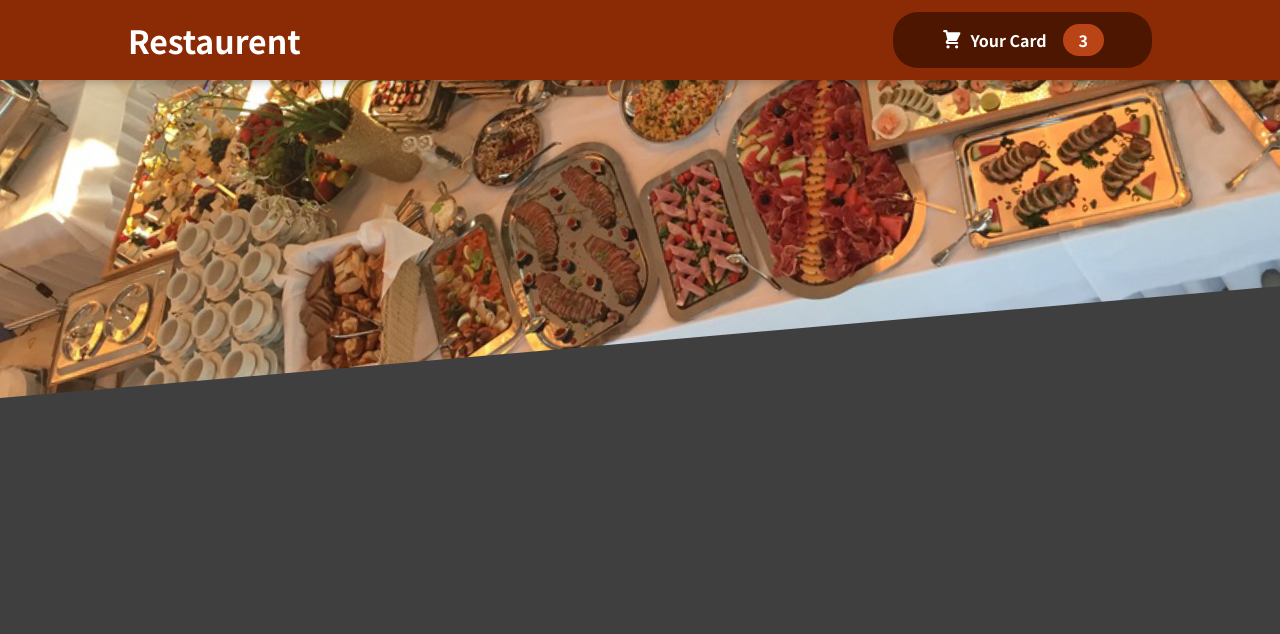
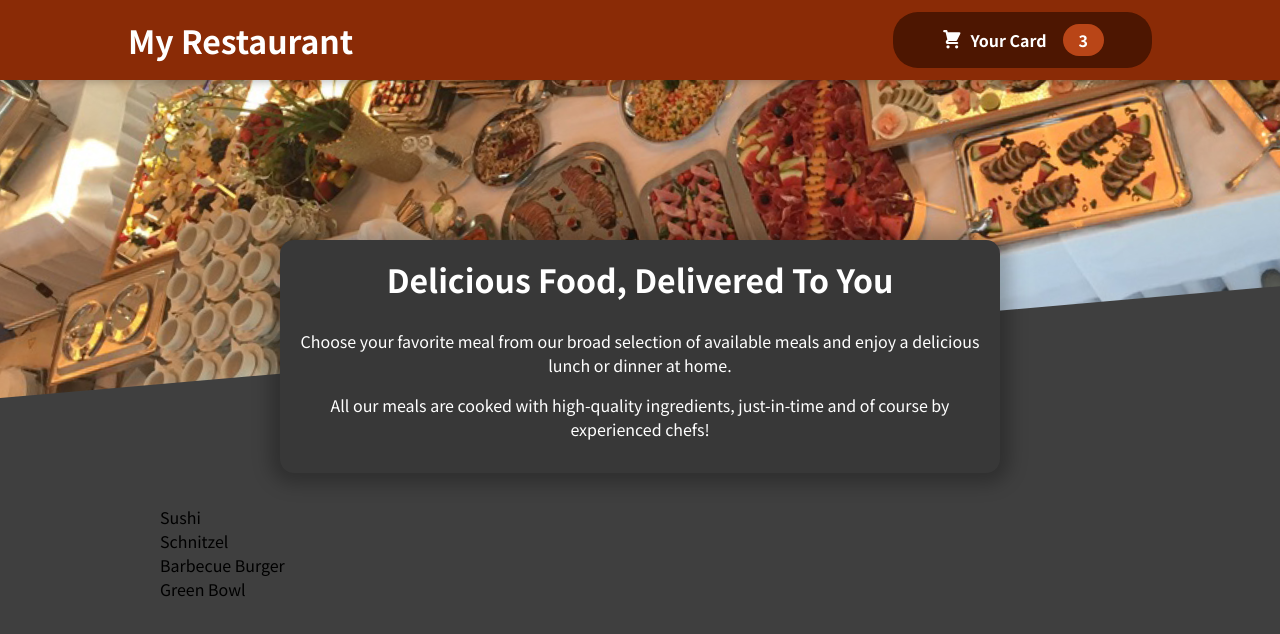
Before and after one commit to AshishSinghDeveloper/Food-Order, a React (Create React App) app: page / in a window 1280 px wide. Shown: the top 634 px of the page. Built offline with nearby package versions, Linux system fonts and the light colour scheme.

Commit message:
Add meal info

```diff
--- a/src/App.js
+++ b/src/App.js
@@ -1,10 +1,14 @@
 import { Fragment } from "react/cjs/react.production.min";
 import Header from "./Components/Layout/Header";
+import Meals from "./Components/Meals/Meals";
 
 function App() {
   return (
     <Fragment>
       <Header />
+      <main>
+        <Meals />
+      </main>
     </Fragment>
   );
 }
--- a/src/Components/Layout/Header.js
+++ b/src/Components/Layout/Header.js
@@ -7,7 +7,7 @@
   return (
     <Fragment>
       <header className={style.header}>
-        <h1>Restaurent</h1>
+        <h1>My Restaurant</h1>
         <HeaderCardButton></HeaderCardButton>
       </header>
       <div className={style["main-image"]}>
--- /dev/null
+++ b/src/Components/Meals/AvailableMeals.js
@@ -0,0 +1,40 @@
+import style from './AvailableMeals.module.css';
+
+const DUMMY_MEALS = [
+  {
+    id: 'm1',
+    name: 'Sushi',
+    description: 'Finest fish and veggies',
+    price: 22.99,
+  },
+  {
+    id: 'm2',
+    name: 'Schnitzel',
+    description: 'A german specialty!',
+    price: 16.5,
+  },
+  {
+    id: 'm3',
+    name: 'Barbecue Burger',
+    description: 'American, raw, meaty',
+    price: 12.99,
+  },
+  {
+    id: 'm4',
+    name: 'Green Bowl',
+    description: 'Healthy...and green...',
+    price: 18.99,
+  },
+];
+
+const AvailableMeals = () => {
+  const mealList = DUMMY_MEALS.map((meal) => <li>{meal.name}</li> );
+
+  return (
+    <section className={style.meals}>
+      <ul>{mealList}</ul>
+    </section>
+  );
+};
+
+export default AvailableMeals;
--- /dev/null
+++ b/src/Components/Meals/AvailableMeals.module.css
@@ -0,0 +1,24 @@
+.meals {
+  max-width: 60rem;
+  width: 90%;
+  margin: 2rem auto;
+  animation: meals-appear 1s ease-out forwards;
+}
+
+.meals ul {
+  list-style: none;
+  margin: 0;
+  padding: 0;
+}
+
+@keyframes meals-appear {
+  from {
+    opacity: 0;
+    transform: translateY(3rem);
+  }
+
+  to {
+    opacity: 1;
+    transform: translateY(0);
+  }
+}
--- /dev/null
+++ b/src/Components/Meals/MealSummary.js
@@ -0,0 +1,19 @@
+import classes from './MealsSummary.module.css';
+
+const MealsSummary = () => {
+  return (
+    <section className={classes.summary}>
+      <h2>Delicious Food, Delivered To You</h2>
+      <p>
+        Choose your favorite meal from our broad selection of available meals
+        and enjoy a delicious lunch or dinner at home.
+      </p>
+      <p>
+        All our meals are cooked with high-quality ingredients, just-in-time and
+        of course by experienced chefs!
+      </p>
+    </section>
+  );
+};
+
+export default MealsSummary;
--- /dev/null
+++ b/src/Components/Meals/Meals.js
@@ -0,0 +1,12 @@
+import { Fragment } from "react/cjs/react.production.min";
+import AvailableMeals from "./AvailableMeals";
+import MealsSummary from "./MealSummary";
+
+const Meals = () => {
+  return <Fragment>
+    <MealsSummary />
+    <AvailableMeals />
+  </Fragment>
+};
+
+export default Meals;
--- /dev/null
+++ b/src/Components/Meals/MealsSummary.module.css
@@ -0,0 +1,18 @@
+.summary {
+  text-align: center;
+  max-width: 45rem;
+  width: 90%;
+  margin: auto;
+  margin-top: -10rem;
+  position: relative;
+  background-color: #383838;
+  color: white;
+  border-radius: 14px;
+  padding: 1rem;
+  box-shadow: 0 1px 18px 10px rgba(0, 0, 0, 0.25);
+}
+
+.summary h2 {
+  font-size: 2rem;
+  margin-top: 0;
+}
```
